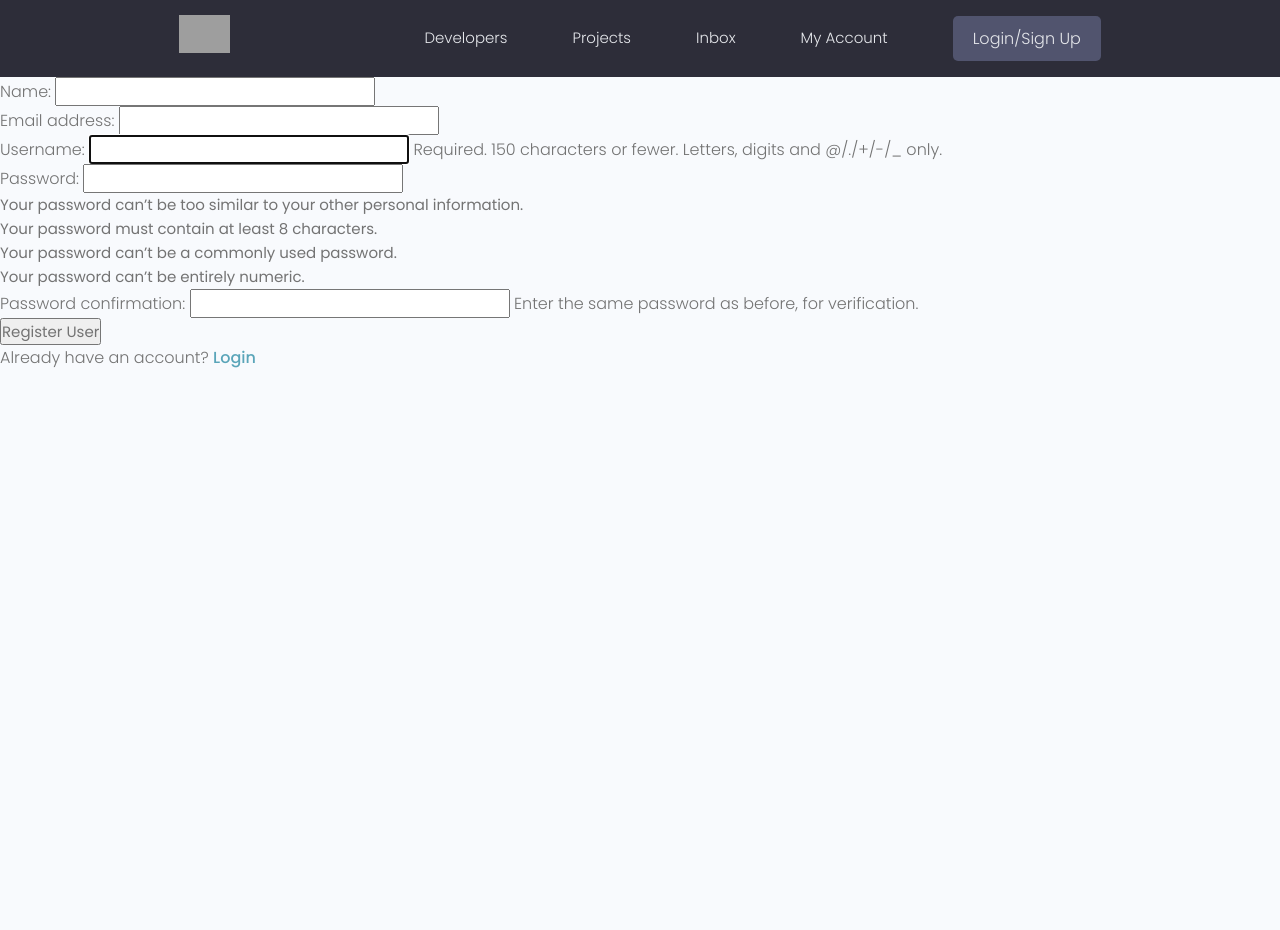
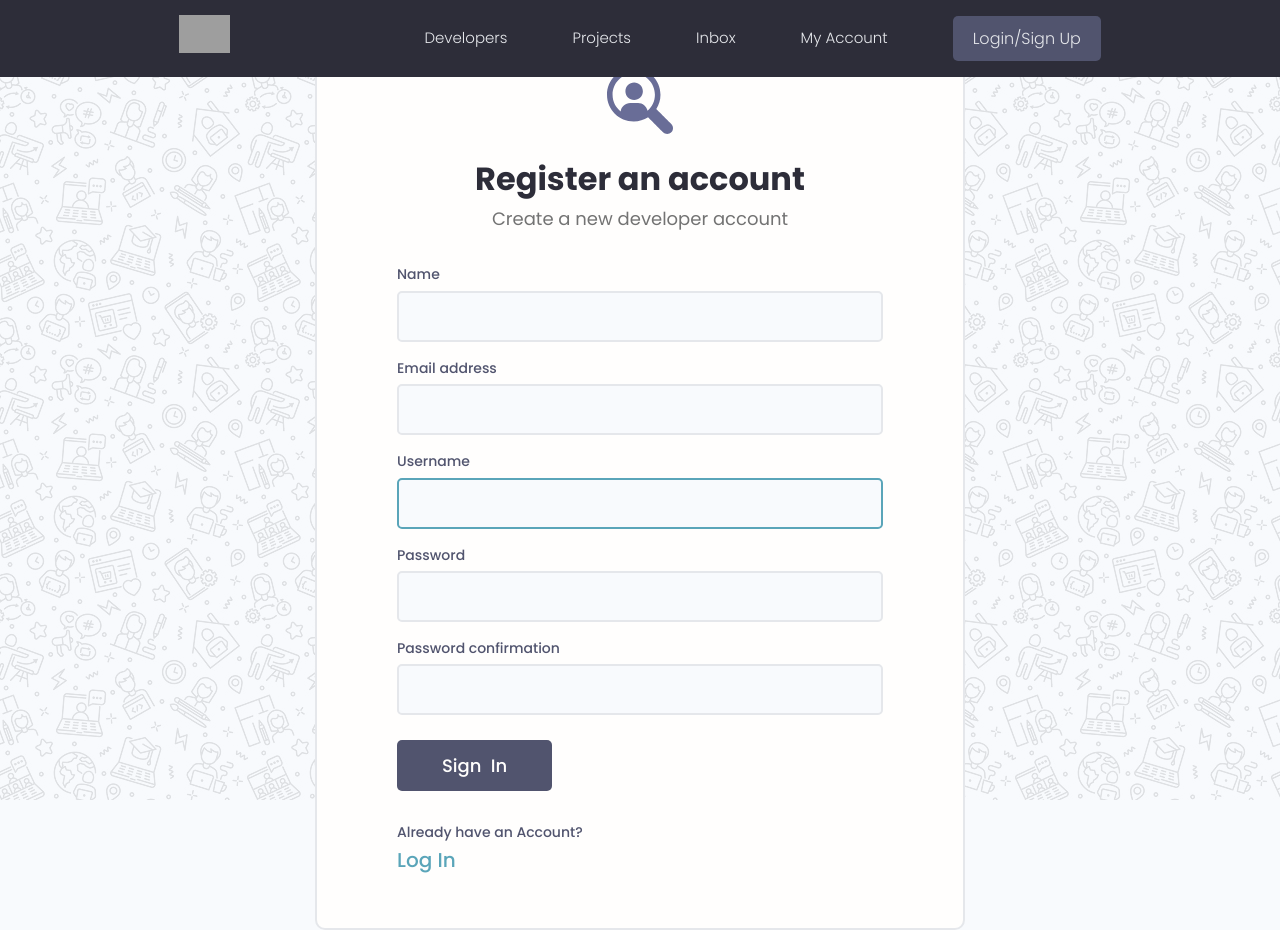
Before and after one commit to jharris711/django-udemy, a Django app: page /register/ in a window 1280 px wide. Before the commit the page ends 368 px from the top, so only its background shows below. Run offline with Django 5.2, Linux system fonts and the light colour scheme; some libraries are stand-ins or nearby versions; grey boxes are pictures that could not be loaded.

Commit message:
User login/register forms

```diff
--- a/static/styles/app.css
+++ b/static/styles/app.css
@@ -1,9 +1,5 @@
 :root {
   --color-sub: #2d2d39;
-}
-
-.dev__social li a svg {
-  fill: currentColor; /* This preserves the original icon color */
 }
 
 .btn--sub {
@@ -848,3 +844,16 @@ img {
   margin-bottom: 1rem;
   margin-top: 2rem;
 }
+
+/*=======================
+  Fixed Position Alerts Wrapper
+========================*/
+
+.alert {
+  position: fixed;
+  left: 50%;
+  top: 120px;
+  transform: translate(-50%, -50%);
+
+  z-index: 99999;
+}
--- a/templates/main.html
+++ b/templates/main.html
@@ -7,6 +7,8 @@
     <meta charset="UTF-8" />
     <meta http-equiv="X-UA-Compatible" content="IE=edge" />
     <meta name="viewport" content="width=device-width, initial-scale=1.0" />
+    <meta name="description" content="DevSearch - Connect with Developers!" />
+    <meta name="keywords" content="developers, connect, search, devsearch" />
 
     <!-- Favicon -->
     <link rel="shortcut icon" href="images/favicon.ico" type="image/x-icon" />
@@ -22,14 +24,15 @@
   <body>
     {% include 'navbar.html' %}
 
-    {% if messages %}
-    <ul class="messages">
-        {% for message in messages %}
-        <li{% if message.tags %} class="{{ message.tags }}"{% endif %}>{{ message }}</li>
-        {% endfor %}
-    </ul>
-    {% endif %}
+    <!-- Messages -->
+    {% if messages %} {% for message in messages %}
+    <div class="alert  alert--{{message.tags}}">
+      <p class="alert__message">{{message}}</p>
+      <button class="alert__close">x</button>
+    </div>
 
-    {% block content %} {% endblock content %}
+    {% endfor %} {% endif %} {% block content %} {% endblock content %}
   </body>
+  <script src="{% static 'uikit/app.js' %}"></script>
+  <script src="{% static 'js/main.js' %}"></script>
 </html>
--- a/users/forms.py
+++ b/users/forms.py
@@ -12,3 +12,10 @@ class CustomUserCreationForm(UserCreationForm):
         labels = {
             'first_name': 'Name'
         }
+
+    def __init__(self, *args, **kwargs):
+        super(UserCreationForm, self).__init__(*args, **kwargs)
+
+        # add class-name input to all fields
+        for name, field in self.fields.items():
+            field.widget.attrs.update({'class': 'input'})
--- a/users/templates/users/login_register.html
+++ b/users/templates/users/login_register.html
@@ -1,19 +1,91 @@
-{% extends 'main.html' %} {% block content %} {% if page == 'register' %}
+{% extends 'main.html' %} {% load static %} {% block content %} {% if page == 'register' %}
 
-<form method="post" action="{% url 'register' %}">
-  {% csrf_token %} {{ form.as_p }}
-  <input type="submit" value="Register User" />
-  <p>Already have an account? <a href="{% url 'login' %}">Login</a></p>
-</form>
+<div class="auth">
+  <div class="card">
+    <div class="auth__header text-center">
+      <a href="/">
+        <img src="{% static 'images/icon.svg' %}" alt="icon" />
+      </a>
+      <h3>Register an account</h3>
+      <p>Create a new developer account</p>
+    </div>
+
+    <form method="post" action="{% url 'register' %}" class="form auth__form">
+      {% csrf_token %} {% for field in form %}
+
+      <div class="form__field">
+        <label for="formInput#text">{{ field.label }}</label>
+        {{ field }}
+
+        <!-- {% if field.help_text %}
+        <small>{{field.help_text}}</small>
+        {% endif %}  -->
+
+        {% for error in field.errors %}
+        <p style="color: red">{{ error }}</p>
+        {% endfor %}
+      </div>
+
+      {% endfor %}
+
+      <div class="auth__actions">
+        <input class="btn btn--sub btn--lg" type="submit" value="Sign  In" />
+      </div>
+    </form>
+    <div class="auth__alternative">
+      <p>Already have an Account?</p>
+      <a href="{% url 'login' %}">Log In</a>
+    </div>
+  </div>
+</div>
 
 {% else %}
 
-<form method="post" action="{% url 'login' %}">
-  {% csrf_token %}
-  <input type="text" name="username" placeholder="Username" />
-  <input type="password" name="password" placeholder="Enter password" />
-  <input type="submit" value="Login" />
-  <p>Don't have an account? <a href="{% url 'register' %}">Sign Up</a></p>
-</form>
+<div class="auth">
+  <div class="card">
+    <div class="auth__header text-center">
+      <a href="{% url 'profiles' %}">
+        <img src="{% static 'images/icon.svg' %}" alt="icon" />
+      </a>
+      <h3>Account Login</h3>
+      <p>Hello Developer, Welcome Back!</p>
+    </div>
+
+    <form method="post" action="{% url 'login' %}" class="form auth__form">
+      {% csrf_token %}
+      <!-- Input:Username -->
+      <div class="form__field">
+        <label for="formInput#text">Username: </label>
+        <input
+          class="input input--text"
+          id="formInput#text"
+          type="text"
+          name="username"
+          placeholder="Enter your username..."
+        />
+      </div>
+
+      <!-- Input:Password -->
+      <div class="form__field">
+        <label for="formInput#password">Password: </label>
+        <input
+          class="input input--password"
+          id="formInput#passowrd"
+          type="password"
+          name="password"
+          placeholder="••••••••"
+        />
+      </div>
+      <div class="auth__actions">
+        <input class="btn btn--sub btn--lg" type="submit" value="Log In" />
+        <a href="forgetpassword.html">Forget Password?</a>
+      </div>
+    </form>
+    <div class="auth__alternative">
+      <p>Don't have an Account?</p>
+      <a href="{% url 'register' %}">Sign Up</a>
+    </div>
+  </div>
+</div>
 
 {% endif %} {% endblock content %}
```
Also changed, not shown: static/js/main.js (added, +56 -0 lines), templates/login.html (added, +51 -0 lines), templates/signup.html (added, +89 -0 lines).
